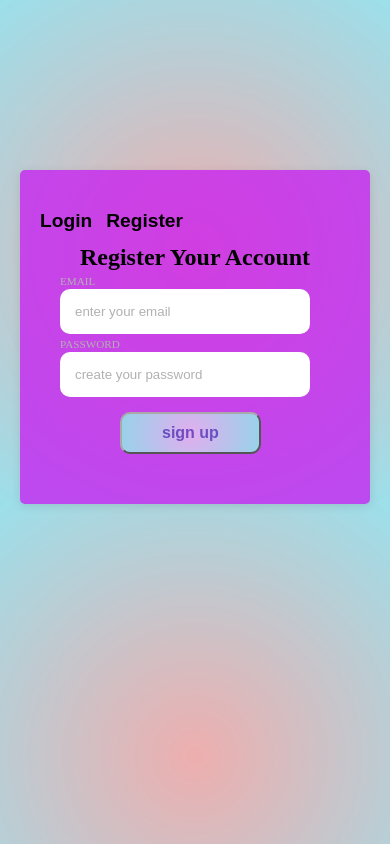
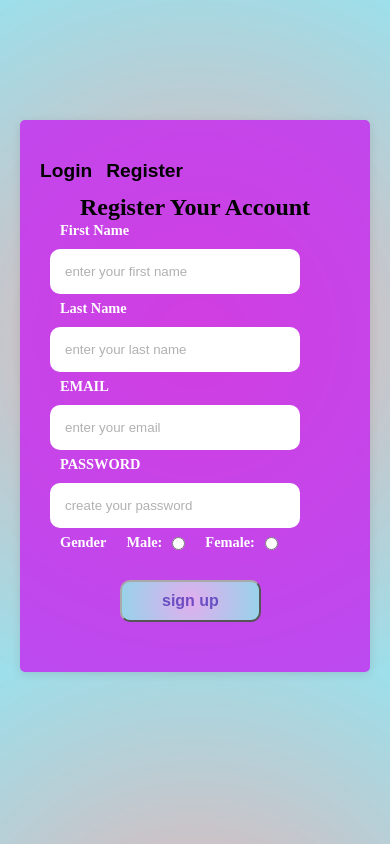
Before and after one commit to umaradil02/banking-system, a plain HTML site: page index.html in a window 390 px wide. Drawn offline with Linux system fonts and the light colour scheme.

Commit message:
creating name input

```diff
--- a/index.html
+++ b/index.html
@@ -25,10 +25,21 @@
     <div class="register-container">
         <h2>register your account</h2>
         <form action="" id="register-form">
+            <label for="fname">first name</label>
+            <input type="text" name="firstName"  placeholder="enter your first name">
+            <label for="lname" class="lastName">last name</label>
+            <input type="text" name="lastName"  placeholder="enter your last name">
             <label for="email">EMAIL</label>
             <input type="email" name="email"  placeholder="enter your email">
             <label for="pass">PASSWORD</label>
             <input type="password" name="password" placeholder="create your password">
+            <div class="gender">
+            <label class="label">Gender</label>
+            <label for="male" class="label gender">Male:</label>
+            <input required id="male" value="male" type="radio" name="gender">
+            <label for="female" class="label gender">Female:</label>
+            <input required id="female" value="female" type="radio" name="gender">
+            </div>
             <button type="submit" class="sign-up">sign up</button>
         </form>
     </div>
--- a/index.js
+++ b/index.js
@@ -43,7 +43,7 @@ var users = [
 
   function greetUser(user) {
     var greetingElement = document.createElement("h4");
-    greetingElement.textContent = "Welcome, " + user.email + "!";
+    greetingElement.textContent = "Welcome, " + user.firstName + " " + user.lastName + "!";
     dashboard.insertBefore(greetingElement, dashboard.firstChild).style.textAlign = "center";
   }
 
@@ -74,12 +74,17 @@ var users = [
     var formData = new FormData(event.target);
     var email = formData.get("email");
     var password = formData.get("password");
-    if(!email || !password){
-        alert("email and password must be required");
-        return;
+    var firstName = formData.get("firstName");
+    var lastName = formData.get("lastName");
+    var gender = formData.get("gender");
+
+    if (!email || !password || !firstName || !lastName || !gender) {
+      alert("All fields are required.");
+      return;
     }
+
     if (!users.find(function(user) { return user.email === email; })) {
-      users.push({ email: email, password: password, amount: 0 });
+      users.push({ email: email, password: password, firstName: firstName, lastName: lastName, gender: gender, amount: 0 });
       alert("User registered successfully!");
     } else {
       alert("User already exists");
--- a/style.css
+++ b/style.css
@@ -17,7 +17,7 @@ body {
     width: 500px;
     padding: 40px 20px;
      margin:0 auto;
-    margin-top: 100px;
+    margin-top: 60px;
     background-color:rgba(199, 24, 243, 0.74);
      /* display: flex;
     justify-content: center;
@@ -41,11 +41,11 @@ body {
 }
 
 form label {
-    font-size: 0.7rem;
-    margin-top: 10px;
-    margin-bottom: 5px;
+    font-size: 0.9rem;
     margin-left: 20px;
-    color: #b1b1b1;
+    color: white;
+    text-transform: capitalize;
+    font-weight: 600;
 }
 
 .nav {
@@ -72,7 +72,7 @@ form label {
 .login {
     margin-left: 160px;
     padding: 10px 50px;
-    margin-top: 15px;
+    margin-top: 25px;
     margin-bottom: 10px;
     display:inline-block;
     background: rgb(97, 72, 207);
@@ -93,12 +93,22 @@ form label {
 .register-container input,
 .dashboard input {
     width: 100%;
-    max-width: 400px;
-    margin-left: 20px;
+    max-width: 450px;
+    margin-left: 10px;
     padding: 15px;
     border-radius: 10px;
+    margin-top: 10px;
+    margin-bottom: 5px;
     border: none;
 
+}
+.gender{
+    display: inline-flex;
+    justify-content: space-between;
+    align-items: flex-start;
+}
+.gender input{
+    margin-top: 3px;
 }
 
 .login-container h2,
@@ -131,6 +141,7 @@ form label {
 }
 .dashboard input{
     margin-top: 20px;
+    margin-left: 10px;
 }
 #wit,
 #dep,
@@ -154,17 +165,6 @@ form label {
 
 
 
-
- @media screen and (max-width: 960px) {
-    .container {
-      margin-top: 350px;
-    }
-  }
-@media screen and (max-width: 1200px) {
-    .container {
-      margin-top: 350px;
-    }
-  }
 @media screen and (max-width: 544px) {
     .container {
       width: 450px;
@@ -179,7 +179,8 @@ form label {
 @media screen and (max-width: 444px) {
     .container {
       width: 350px;
-      margin-top: 170px;
+      max-width: fit-content;
+      margin-top: 120px;
     }
     .login-container input,
 .register-container input,
```
